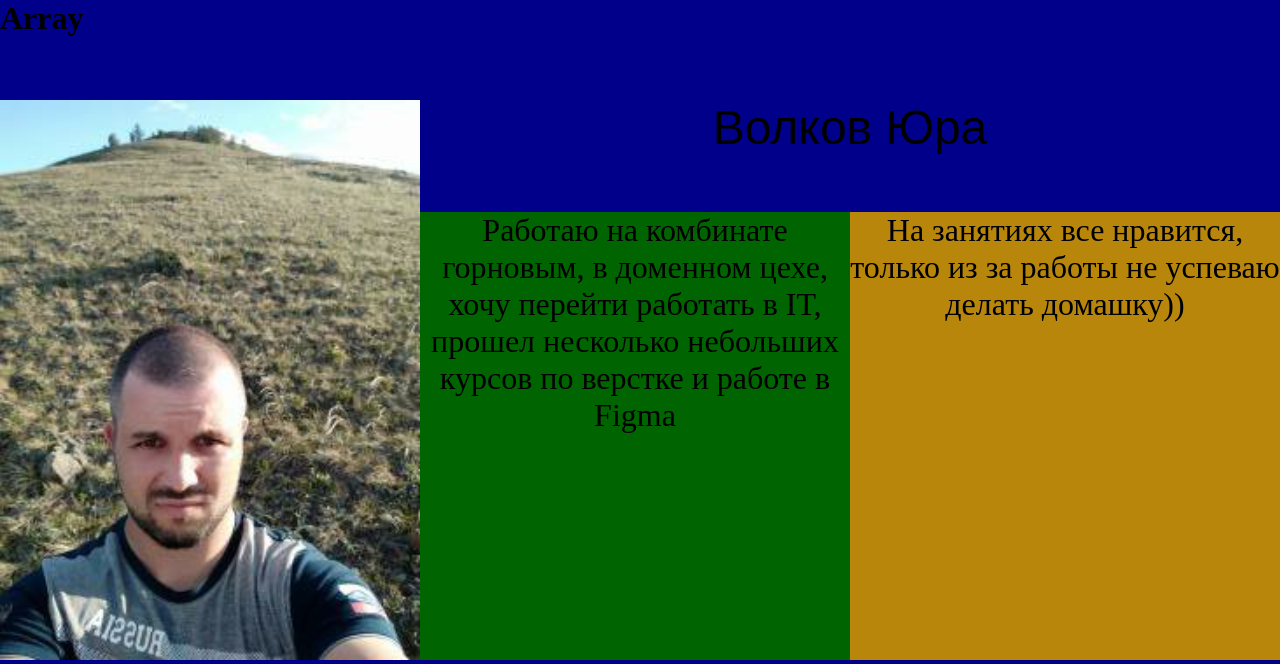
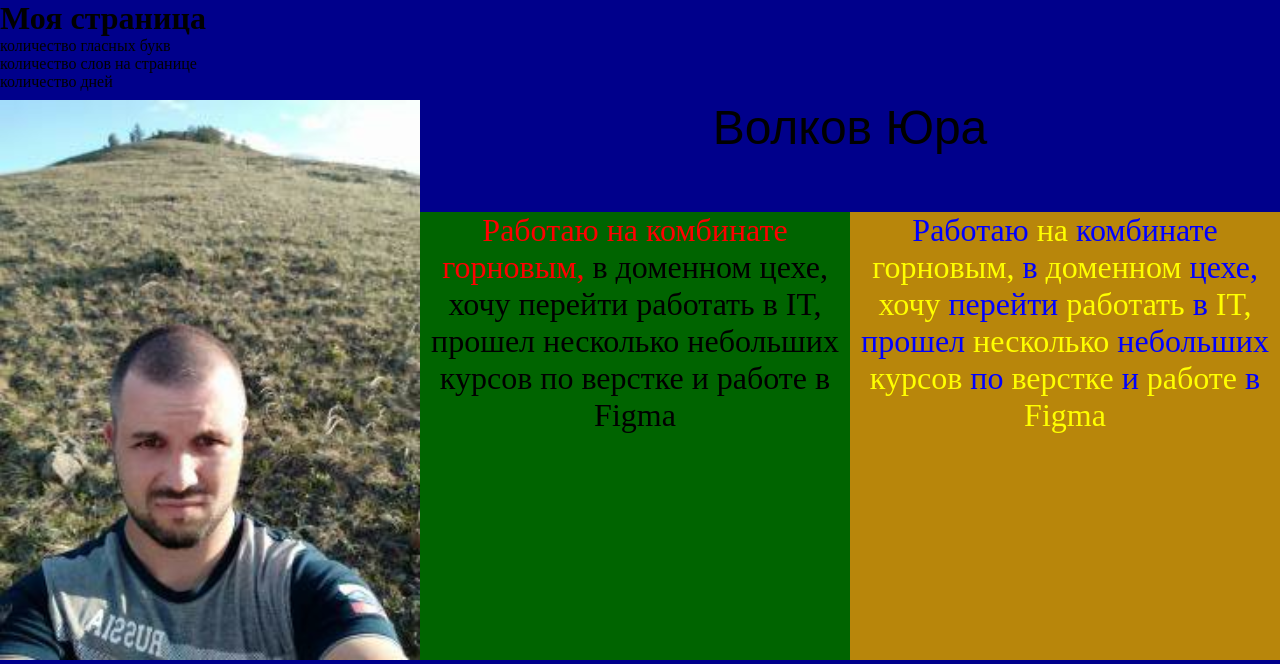
Before and after one commit to YuraVolkov/hw-Volkov, a PHP site: page / in a window 1280 px wide. Shown: the top 664 px of the page. Run offline with PHP 8.4, Linux system fonts and the light colour scheme.

Commit message:
tasks7-8_commit

```diff
--- /dev/null
+++ b/php/clasess.php
@@ -0,0 +1,13 @@
+<?php
+$str2 = "На занятиях все нравится, только из за работы не успеваю делать домашку";
+$arr = explode(" ", trim($str));
+foreach($arr as $key => $value){
+    if($key % 2 == 0){
+        $arr2[] = '<span style = "color: blue">' . $value . " " . '</span>';
+    }else{
+        $arr2[] = '<span style = "color: yellow">' . $value . " " . '</span>';
+    }
+}
+$V = implode(" ", $arr2);
+echo $V;
+?>
--- a/php/content.php
+++ b/php/content.php
@@ -4,7 +4,7 @@
         </div>
         <div class="two">
             <div class="name">Волков Юра</div>
-            <div class="info">Работаю на комбинате горновым, в доменном цехе, хочу перейти работать в IT, прошел несколько небольших курсов по верстке и работе в Figma</div>
-            <div class="classes">На занятиях все нравится, только из за работы не успеваю делать домашку))</div>
+            <div class="info"><?php include_once 'php/info.php';?></div>
+            <div class="classes"><?php include_once 'php/clasess.php';?></div>
         </div>
     </div>
--- a/php/header.php
+++ b/php/header.php
@@ -1,9 +1,12 @@
 <div class="header">
-    <h1>
+    <h1>Моя страница</h1>
+    <div>
         <?php
-            $text = "Моя страница";
-            $word_count = explode(" ", $text);
-            echo $word_count;
+            echo "количество гласных букв";
+            echo '<br>';
+            echo "количество слов на странице";
+            echo '<br>';
+            echo "количество дней";
         ?>
-    </h1>
+    </div>
 </div>
--- /dev/null
+++ b/php/info.php
@@ -0,0 +1,13 @@
+<?php
+$str = "Работаю на комбинате горновым, в доменном цехе, хочу перейти работать в IT, прошел несколько небольших курсов по верстке и работе в Figma";
+$arr = explode(" ", trim($str));
+foreach($arr as $key => $value){
+    if($key == 0 || $key == 1 || $key == 2 || $key == 3){
+        echo '<span style = "color: red">' . $value . " " . '</span>';
+    }else{
+        $arr1[] = $value;
+    }
+}
+$F = implode(" ", $arr1);
+echo " " . $F;
+?>
```
